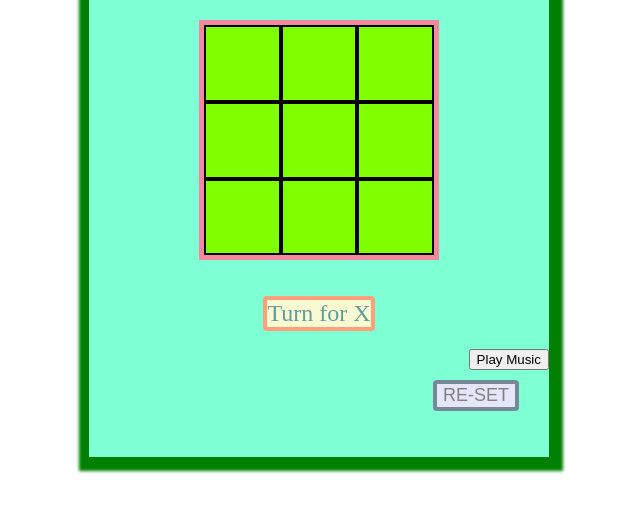
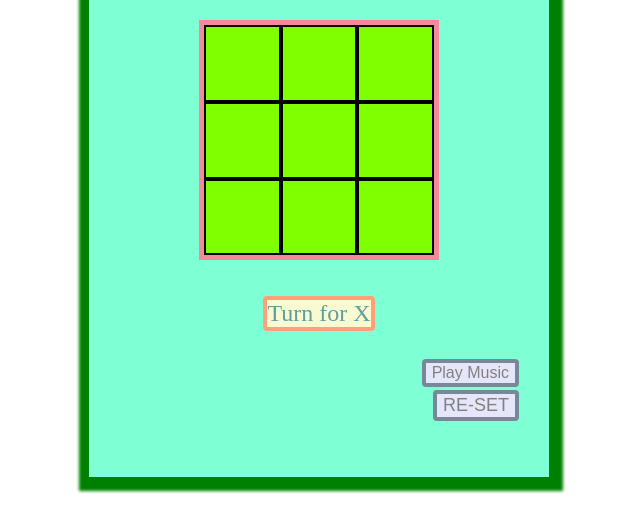
Before and after one commit to sheikhaffan21/TIC-TAC-TOE, a plain HTML site: page index.html in a window 1280 px wide. Shown: the part 176-708 px from the top of the page, without its empty margins (321-961 px from the left). Drawn offline with Linux system fonts and the light colour scheme.

Commit message:
update style.css

```diff
--- a/style.css
+++ b/style.css
@@ -6,8 +6,7 @@
 
 #d2 {
     margin-top: 60px;
-    height: 560px;
-    ;
+    height: 580px;
     width: 460px;
     background-color: aquamarine;
     border: 5px solid green;
@@ -71,7 +70,19 @@
     background-color: lavender;
     font-size: large;
     margin-right: 30px;
+    margin-top: 3px;
+    cursor: pointer;
+    color: grey;
+}
+
+.mplay {
+    border: 4px solid lightslategray;
+    border-radius: 4px;
+    background-color: lavender;
+    font-size: medium;
+    margin-right: 30px;
     margin-top: 10px;
     cursor: pointer;
     color: grey;
+
 }
```
